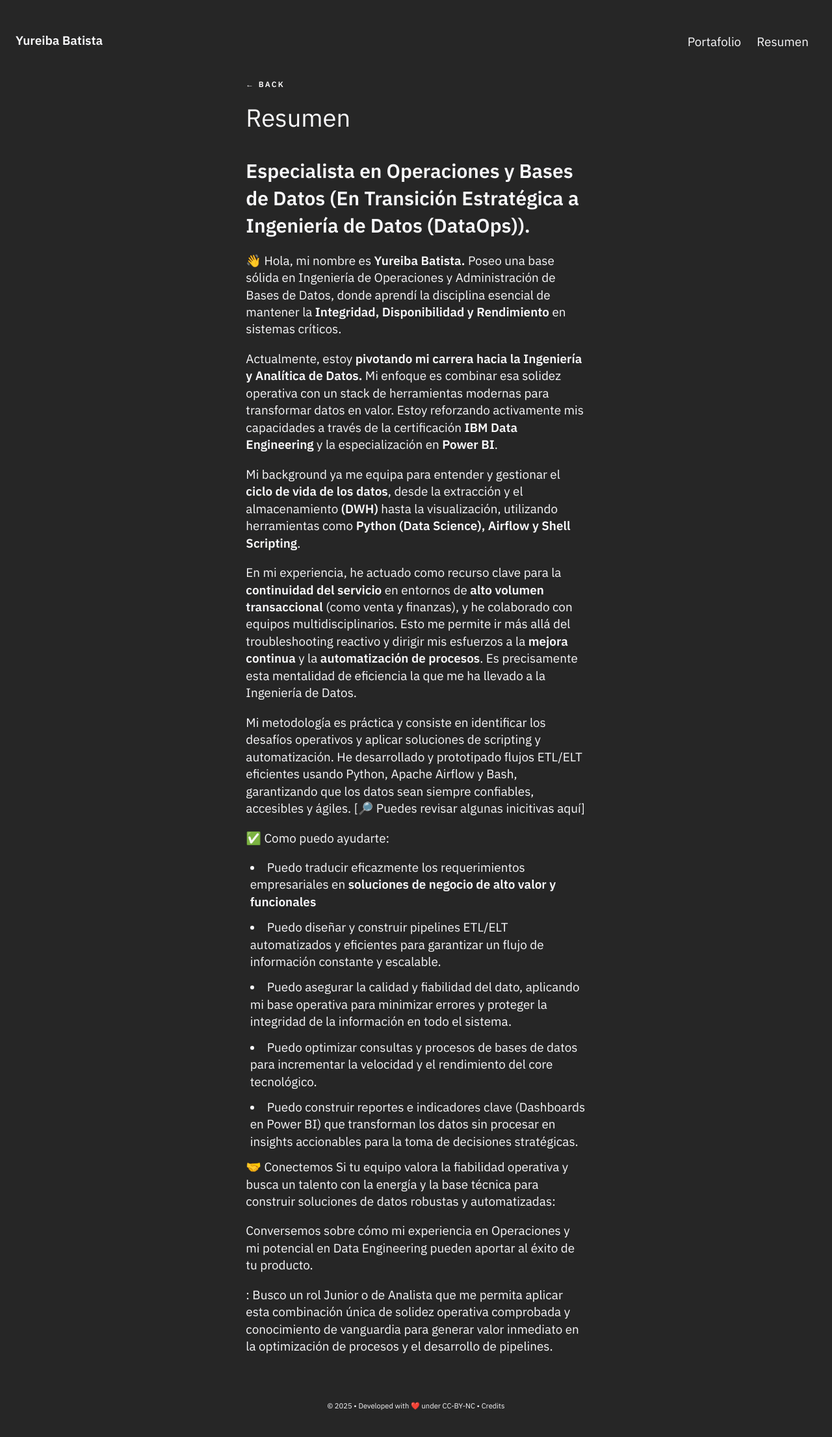
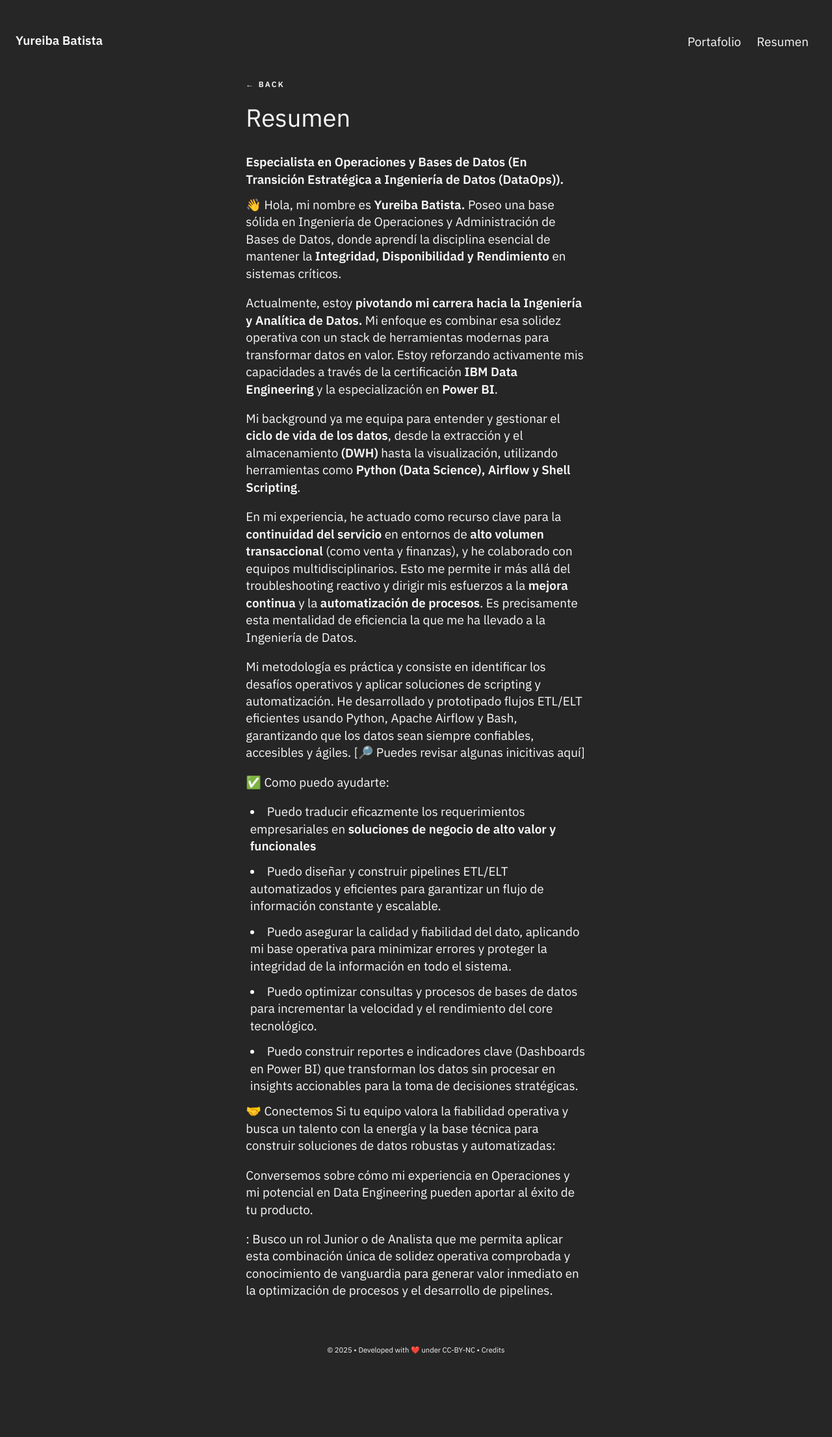
Before and after one commit to batistayureiba/batistayureiba.github.io, a Jekyll site: the page built from _posts/2025-05-24-about.md, in a window 1280 px wide. Shown: the whole page at 65% size. Built offline with Jekyll 4.4.1, drawn with Linux system fonts in a browser that asks for light colours; after the commit the page ends 2127 px from its top, so only the background shows below that.

```diff
--- a/_posts/2025-05-24-about.md
+++ b/_posts/2025-05-24-about.md
@@ -1,7 +1,7 @@
 ---
 title : Resumen
 ---
-## Especialista en Operaciones y Bases de Datos (En Transición Estratégica a Ingeniería de Datos (DataOps)).
+###### Especialista en Operaciones y Bases de Datos (En Transición Estratégica a Ingeniería de Datos (DataOps)).
 
 👋 Hola, mi nombre es **Yureiba Batista.** Poseo una base sólida en Ingeniería de Operaciones y Administración de Bases de Datos, donde aprendí la disciplina esencial de mantener la **Integridad, Disponibilidad y Rendimiento** en sistemas críticos.
 
```
